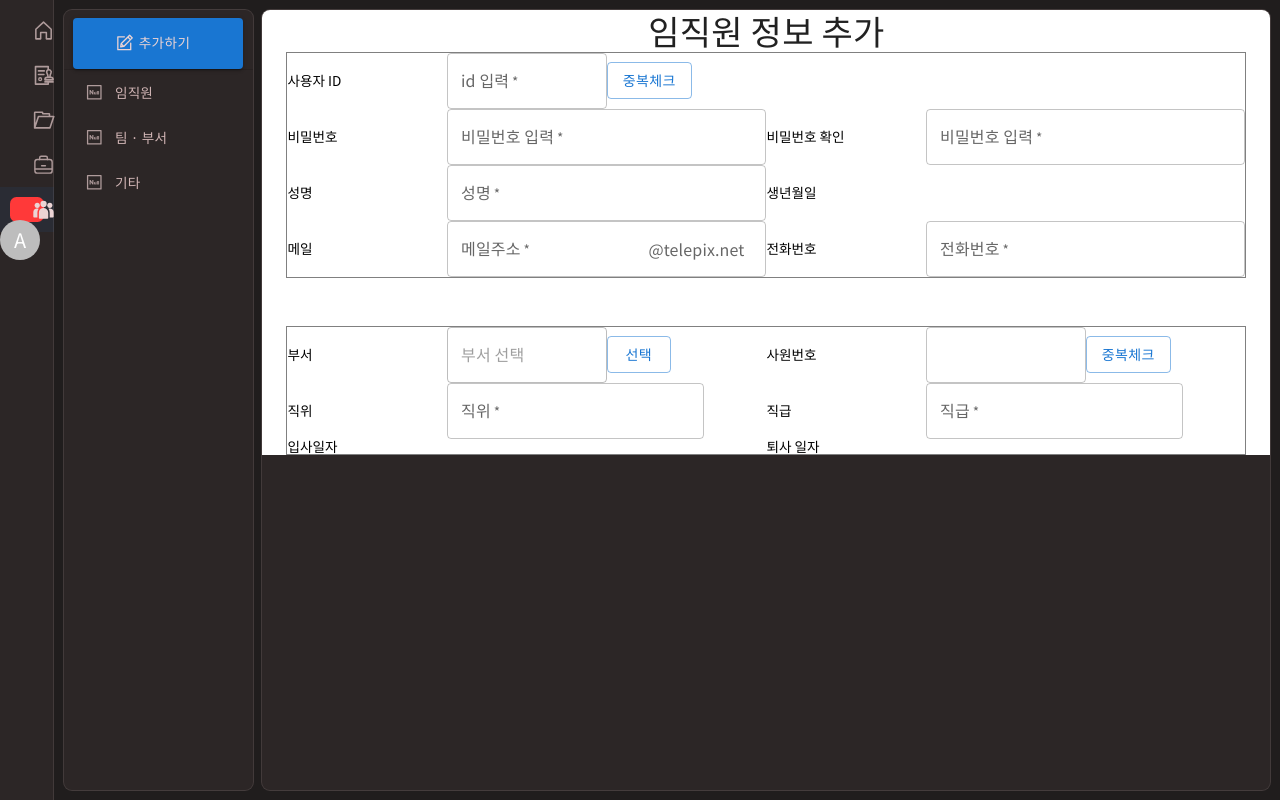
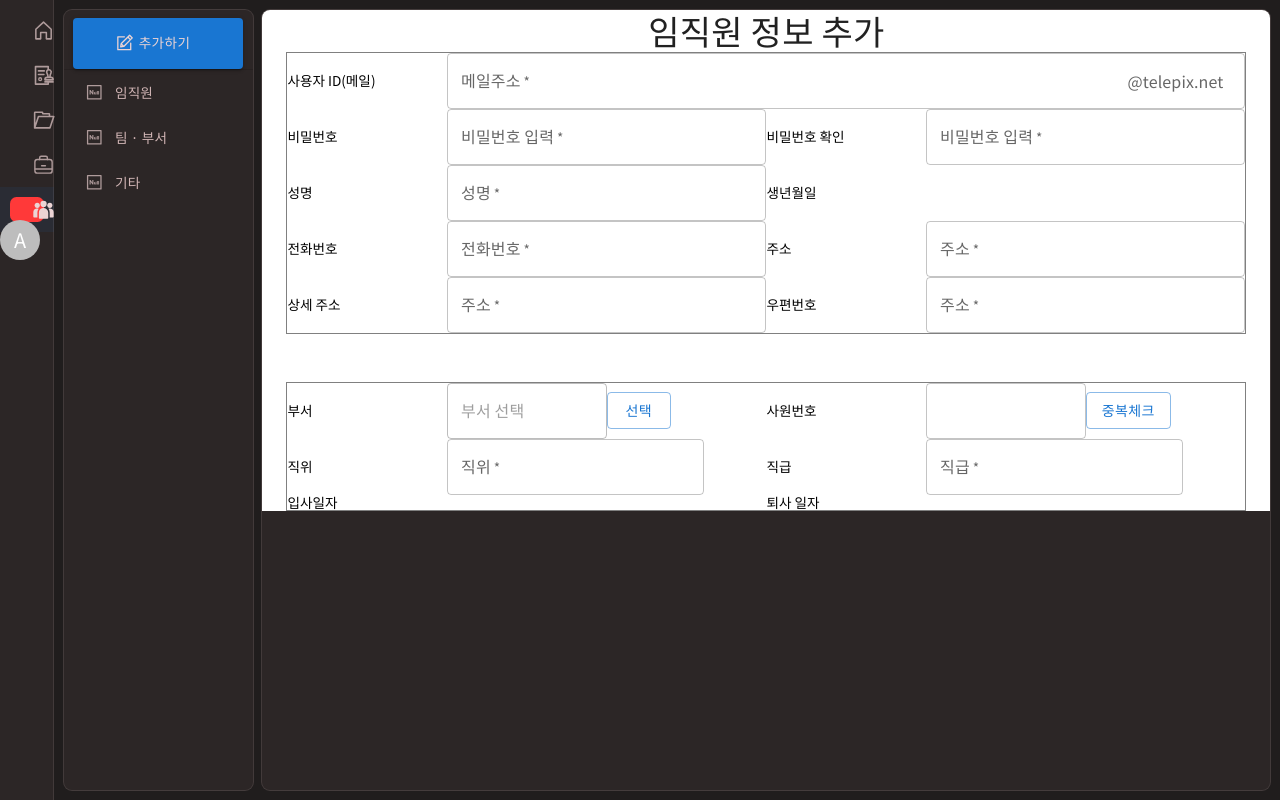
Before and after one commit to aneunbyul/test-code-project, a Next.js app: page /organization/creation/employee in a window 1280 px wide. Built offline with nearby package versions, Linux system fonts and the light colour scheme.

Commit message:
[수정] 임직원 추가 페이지 id 삭제/ 출장신청서 조회 페이지 생성

```diff
--- a/src/components/contents/ApprovalDocuments/ActivityHistory.js
+++ b/src/components/contents/ApprovalDocuments/ActivityHistory.js
@@ -65,9 +65,9 @@ const ActivityHistory = () => {
 };
 
 const GridContainer = styled(Grid)`
-    background-color: white;
-    height: 10vh;
-    align-items: center;
+  background-color: white;
+  height: 10vh;
+  align-items: center;
 }
 `;
 
--- a/src/components/contents/ApprovalDocuments/AttachedFile.js
+++ b/src/components/contents/ApprovalDocuments/AttachedFile.js
@@ -42,8 +42,8 @@ const AttachedFile = () => {
 };
 
 const GridContainer = styled(Grid)`
-    height: 5vh;
-    align-items: center;
+  height: 5vh;
+  align-items: center;
 }
 `;
 
--- a/src/components/contents/Document/DocumentNav.js
+++ b/src/components/contents/Document/DocumentNav.js
@@ -37,7 +37,7 @@ const DocumentNav = () => {
     },
     {
       name: '출장 신청서',
-      link: '/trip_request',
+      link: '/trip-request',
       iconName: '',
     },
     {
--- a/src/components/contents/Organization/Creation/Employee/EmployeeBasicInfo.js
+++ b/src/components/contents/Organization/Creation/Employee/EmployeeBasicInfo.js
@@ -23,20 +23,21 @@ const EmployeeBasicInfo = () => {
     <>
       <GridContainer container>
         <Grid item xs={2}>
-          <Box>사용자 ID</Box>
+          <Box>사용자 ID(메일)</Box>
         </Grid>
-        <Grid item xs={2}>
+        <Grid item xs={10}>
           <TextField
             fullWidth
             required
             id="outlined-required"
-            label="id 입력"
+            label="메일주소"
+            InputProps={{
+              endAdornment: (
+                <InputAdornment position="start">@telepix.net</InputAdornment>
+              ),
+            }}
           />
         </Grid>
-        <Grid item xs={2}>
-          <Button variant="outlined">중복체크</Button>
-        </Grid>
-        <Grid item xs={6}></Grid>
 
         <Grid item xs={2}>
           <Box>비밀번호</Box>
@@ -85,22 +86,6 @@ const EmployeeBasicInfo = () => {
         </Grid>
 
         <Grid item xs={2}>
-          <Box>메일</Box>
-        </Grid>
-        <Grid item xs={4}>
-          <TextField
-            fullWidth
-            required
-            id="outlined-required"
-            label="메일주소"
-            InputProps={{
-              endAdornment: (
-                <InputAdornment position="start">@telepix.net</InputAdornment>
-              ),
-            }}
-          />
-        </Grid>
-        <Grid item xs={2}>
           <Box>전화번호</Box>
         </Grid>
         <Grid item xs={4}>
@@ -110,6 +95,26 @@ const EmployeeBasicInfo = () => {
             id="outlined-required"
             label="전화번호"
           />
+        </Grid>
+
+        {/*주소입력은 카카오 api 연결예정*/}
+        <Grid item xs={2}>
+          <Box>주소</Box>
+        </Grid>
+        <Grid item xs={4}>
+          <TextField fullWidth required id="outlined-required" label="주소" />
+        </Grid>
+        <Grid item xs={2}>
+          <Box>상세 주소</Box>
+        </Grid>
+        <Grid item xs={4}>
+          <TextField fullWidth required id="outlined-required" label="주소" />
+        </Grid>
+        <Grid item xs={2}>
+          <Box>우편번호</Box>
+        </Grid>
+        <Grid item xs={4}>
+          <TextField fullWidth required id="outlined-required" label="주소" />
         </Grid>
       </GridContainer>
     </>
```
Also changed, not shown: pages/document/trip-request/index.js (added, +11 -0 lines).
